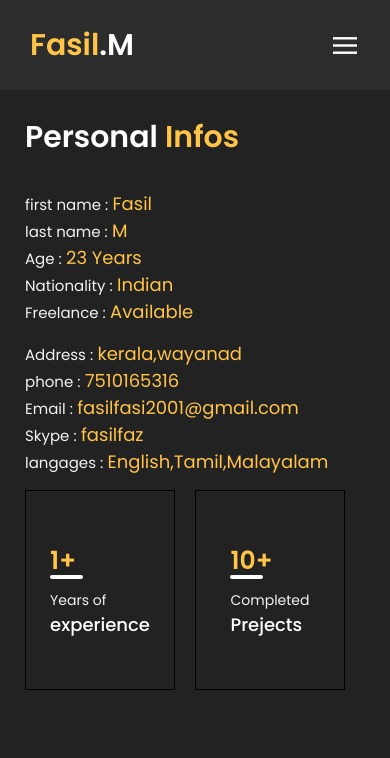
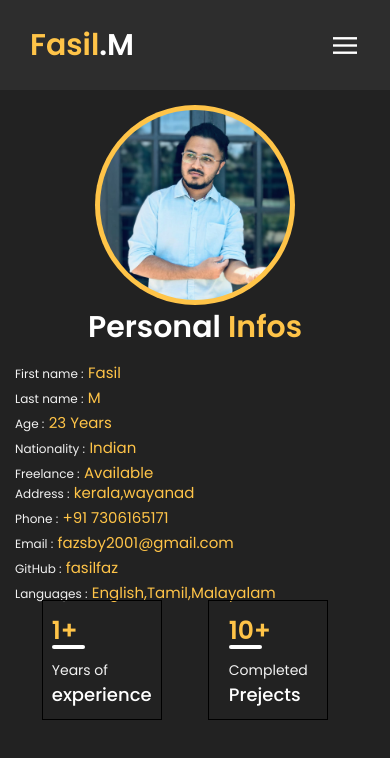
Before and after one commit to fasilfaz/fasil, a plain HTML site: page about.html in a window 390 px wide. Drawn offline with Linux system fonts and the light colour scheme.

Commit message:
about correption-2 profile pic added

```diff
--- a/about.html
+++ b/about.html
@@ -33,12 +33,15 @@
     <section class="about">
         <div class="container">
             <div class="about-info">
-                <div class="about-heading">Personal <a href="">Infos</a></div>
+                <div class="profile-info">
+                     <div class="profile"><img src="./img/fasi.jpeg" alt=""></div>
+                     <div class="about-heading">Personal <a href="">Infos</a></div>
+                </div>
                 <div class="about-left-side">
                     <div class="leftside-1">
                         <ul class="about-list">
-                            <li> <span class="about-title">first name :</span> <span class="value">Fasil</span> </li>
-                            <li> <span class="about-title">last name :</span> <span class="value">M</span> </li>
+                            <li> <span class="about-title">First name :</span> <span class="value">Fasil</span> </li>
+                            <li> <span class="about-title">Last name :</span> <span class="value">M</span> </li>
                             <li> <span class="about-title">Age :</span> <span class="value">23 Years</span> </li>
                             <li> <span class="about-title">Nationality :</span> <span class="value">Indian</span> </li>
                             <li> <span class="about-title">Freelance :</span> <span class="value">Available</span> </li>
@@ -48,10 +51,10 @@
                     <div class="left-side-2">
                         <ul class="about-list">
                             <li> <span class="about-title">Address :</span> <span class="value">kerala,wayanad</span> </li>
-                            <li> <span class="about-title">phone :</span> <span class="value">7510165316</span> </li>
-                            <li> <span class="about-title">Email :</span> <span class="value">fasilfasi2001@gmail.com</span> </li>
-                            <li> <span class="about-title">Skype :</span> <span class="value">fasilfaz</span> </li>
-                            <li> <span class="about-title">langages :</span> <span class="value">English,Tamil,Malayalam</span> </li>
+                            <li> <span class="about-title">Phone :</span> <span class="value">+91 7306165171</span> </li>
+                            <li> <span class="about-title">Email :</span> <span class="value">fazsby2001@gmail.com</span> </li>
+                            <li> <span class="about-title">GitHub :</span> <span class="value">fasilfaz</span> </li>
+                            <li> <span class="about-title">Languages :</span> <span class="value">English,Tamil,Malayalam</span> </li>
                         </ul>
                     </div>
                     <hr>
--- a/style.css
+++ b/style.css
@@ -231,15 +231,20 @@ nav .buttons.active .bar{
     margin: 0;
     z-index: -1;
     background: var(--bg-color);
-    display: flex;
-    justify-content: center;
 }
 .about .about-info{
-    margin: 70px;
+    margin-left: 20px;
+    margin-right: 20px;
+    margin-top: 20px;
 }
-.about-heading{
+.profile-info{
+    display: flex;
+    align-items: center;
+    justify-content: space-evenly;
+}
+.profile-info .about-heading{
     color: var(--white);
-    padding-bottom: 30px;
+    padding-bottom: 10px;
     font-size: 30px;
     font-weight: 600;
 }
@@ -249,7 +254,24 @@ nav .buttons.active .bar{
     font-size: 30px;
     font-weight: 600;
 }
+.profile-info .profile{
+    width: 350px;
+    height: 350px;
+    position: relative;
+    display: flex;
+    align-items: center;
+    border-radius: 50%;
+    background: var(--text-color);
+}
+.profile img{
+    height: 100%;
+    width: 100%;
+    object-fit: cover;
+    border-radius: 50%;
+    padding: 5px;
+}
 .about-left-side{
+    margin-top: 20px;
     display: flex;
     justify-content: space-between;
     flex-direction: row;
@@ -414,6 +436,14 @@ hr{
     hr{
         display: none;
     }
+    .profile-info .profile{
+        width: 250px;
+        height: 250px;
+    }
+    .profile img{
+        height: 100%;
+        width: 100%;
+    }
 }
 @media screen and (max-width:567px){
     nav{
@@ -433,14 +463,53 @@ hr{
         width: 300px;
         height: 300px;
     }
-    .about{
-        height: 100vh;
-        overflow: hidden;
-    }
     .about .about-info{
-        margin: 25px;
+        margin: 15px;
     }
     hr{
         display: none;
     }
+    .profile-info{
+        display: flex;
+        align-items: center;
+        flex-direction: column;
+    }
+    .profile-info .profile{
+        width: 200px;
+        height: 200px;
+    }
+    .profile img{
+        height: 100%;
+        width: 100%;
+    }
+    .about-left-side{
+        margin-top: 0;
+        display: flex;
+        justify-content:center;
+        flex-direction: column;
+    }
+    .about-left-side .leftside-1{
+        height: 120px;
+    }
+    .about-left-side .left-side-2{
+        height: 120px;
+    }
+    .about-list li .about-title{
+        font-size: 12px;
+    }
+    .about-list li .value{
+        font-size: 15px;
+    }
+    .left-side-3 .colums{
+        display: flex;
+        flex-direction: row;
+        justify-content: space-evenly;
+    }
+    .colums .colum-1{
+        padding: 10px;
+        margin-right: 20px;
+        height: 120px;
+        width: 120px;
+        border: 1px solid black;
+    }
 }
```
Also changed, not shown: img/fasi.jpeg (added).
